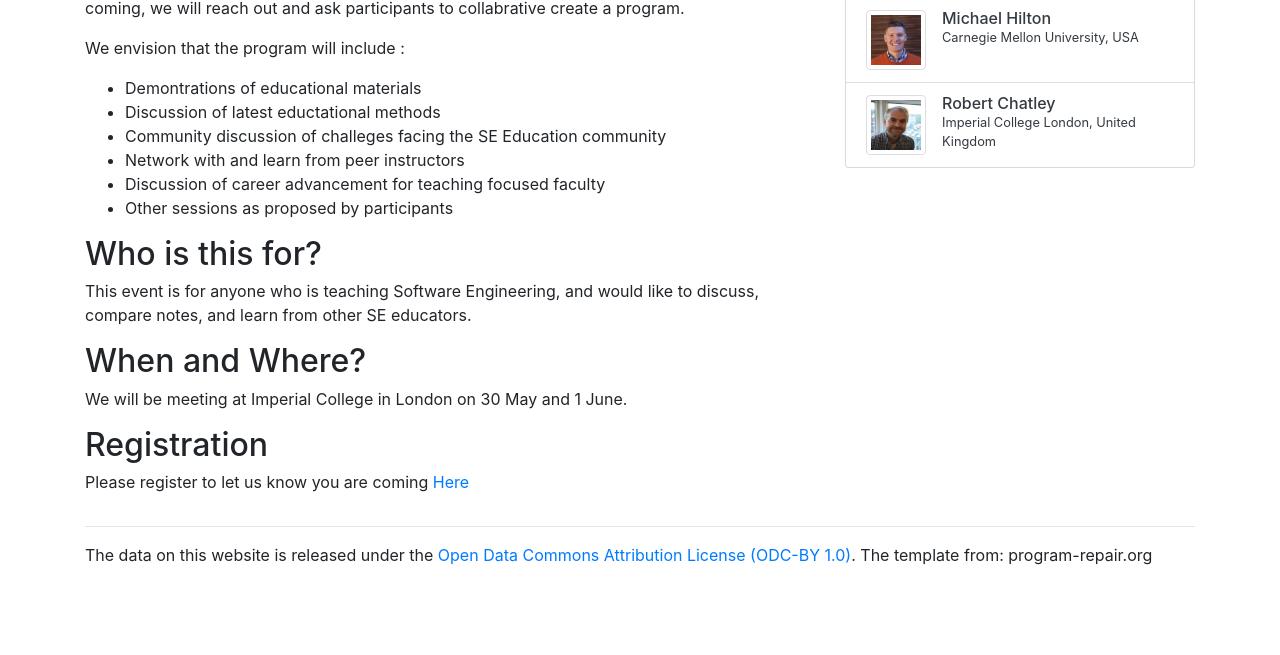
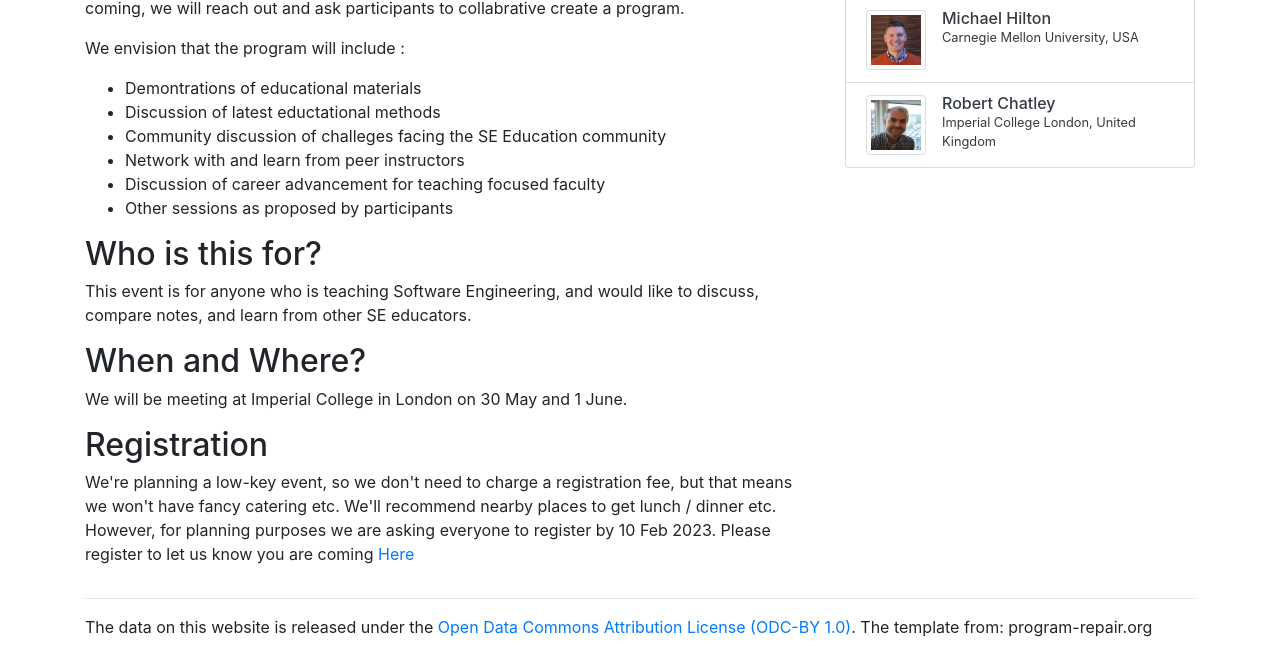
Before and after one commit to WMSEE/WMSEE.github.io, a plain HTML site: page index.html in a window 1280 px wide. Shown: the part 655-1310 px from the top of the page. Before the commit the page ends 1238 px from the top, so only its background shows below. Drawn offline with nearby package versions, Linux system fonts and the light colour scheme.

Commit message:
added registration comments

```diff
--- a/index.html
+++ b/index.html
@@ -88,6 +88,7 @@
         <h2>Registration</h2>
 
         <p>
+          We're planning a low-key event, so we don't need to charge a registration fee, but that means we won't have fancy catering etc. We'll recommend nearby places to get lunch / dinner etc. However, for planning purposes we are asking everyone to register by 10 Feb 2023.
           Please register to let us know you are coming <a href="https://forms.gle/MzLgMz2kbwsMwJvc9">Here</a>
         </p>
 
```
